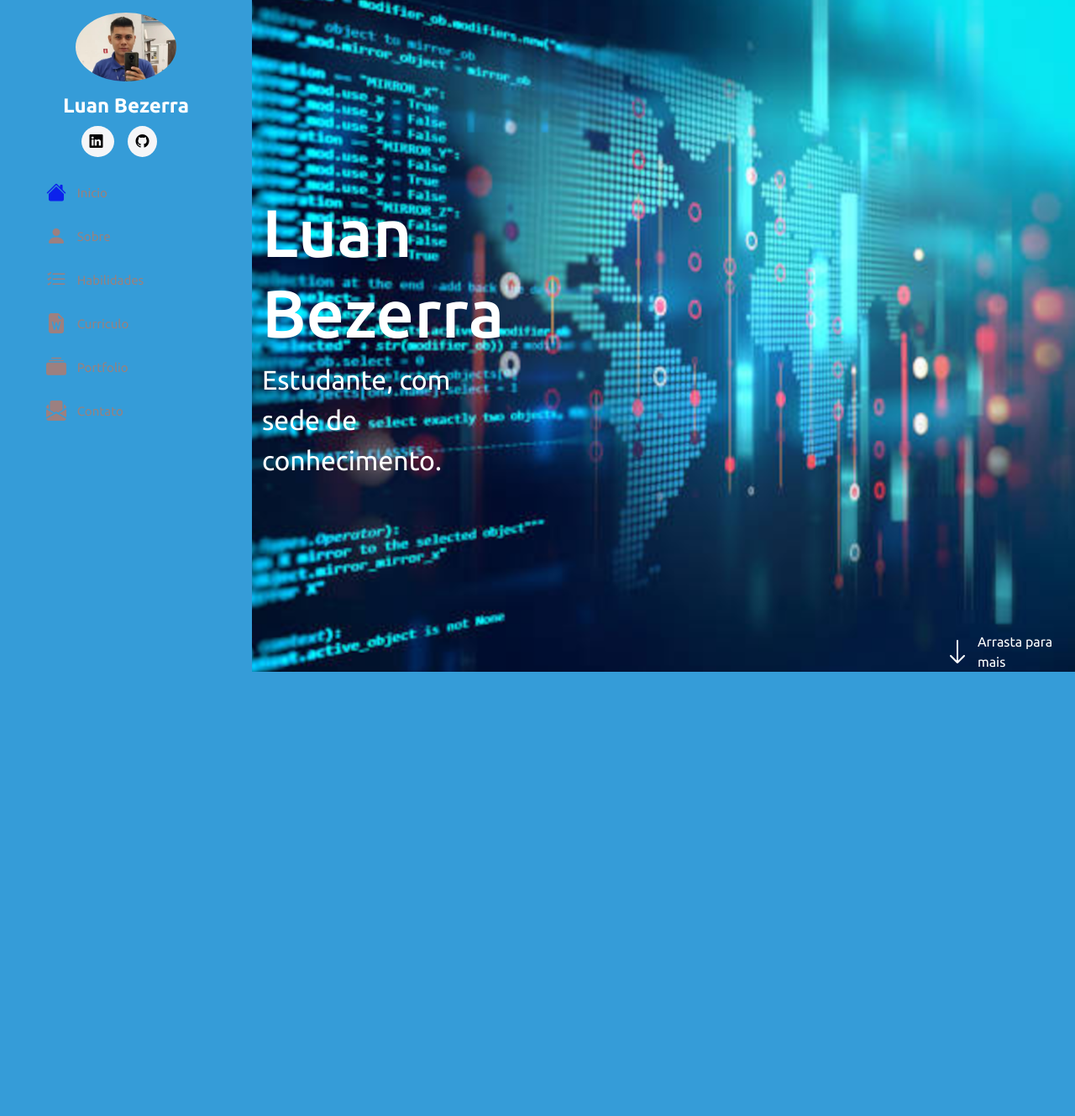
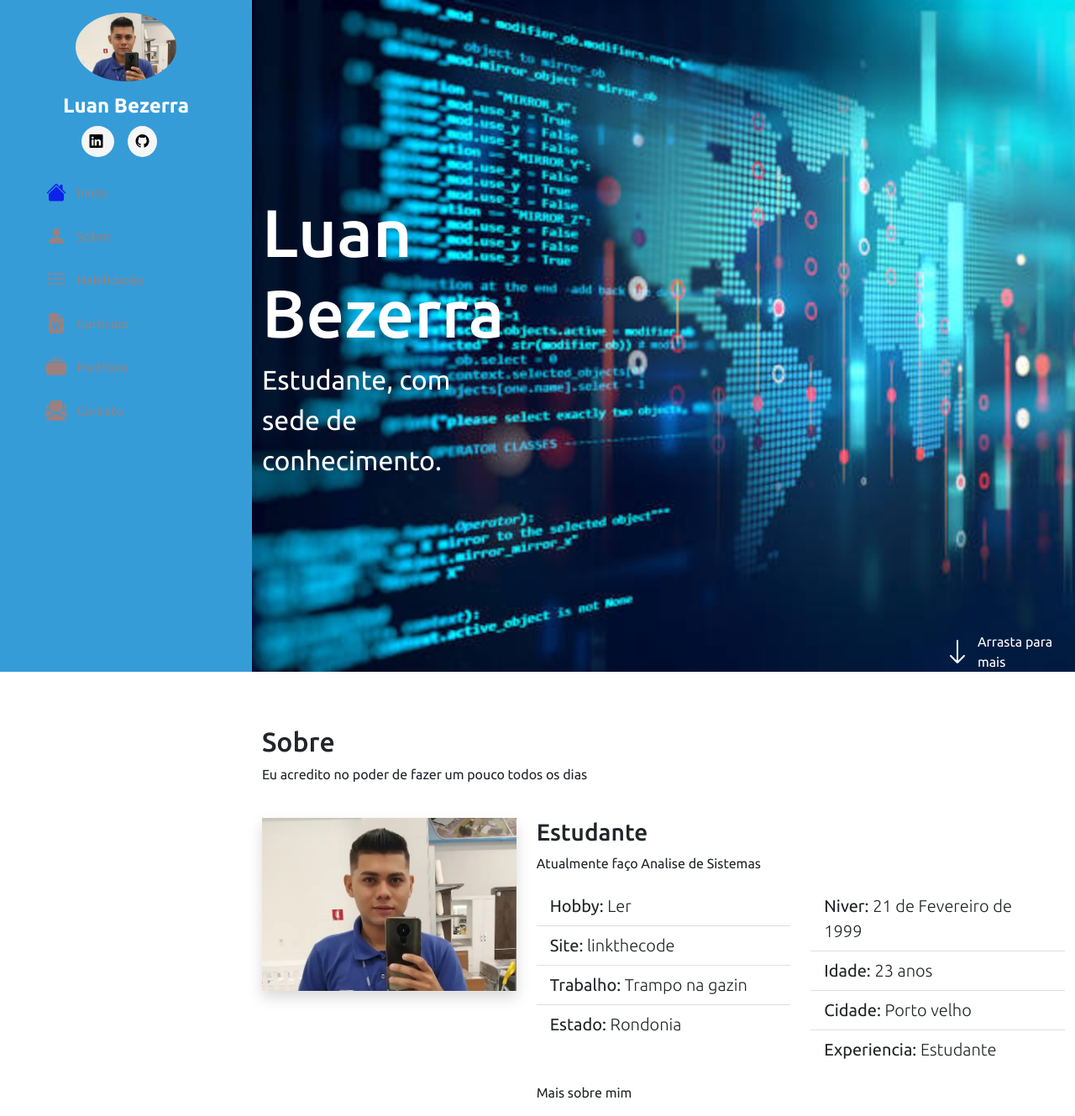
Before and after one commit to Lubeen/Portfolio, a Flask app: template Meu_Portfolio/Portfolio/templates/index.html in a window 1280 px wide. Shown: the whole page at 84% size. Before the commit the page ends 800 px from the top, so only its background shows below. Run offline with Flask 2, Linux system fonts and the light colour scheme; the template is opened without the code that fills it, so the values that code supplies are empty; some libraries are stand-ins or nearby versions.

Commit message:
scrollbar e ancoragem de menus

```diff
--- a/Meu_Portfolio/Portfolio/static/style.css
+++ b/Meu_Portfolio/Portfolio/static/style.css
@@ -163,3 +163,17 @@
 .menu-nav-active #header {
     left: 0;
 }
+
+*::-webkit-scrollbar{
+    width: 100px;
+    height: 100px;
+}
+
+*::-webkit-scrollbar-track{
+    background-color: rgb(226, 44, 44);
+    box-shadow: inset 0 0 1rem rgba(0,0,0,.8);
+}
+
+*::-webkit-scrollbar-thumb{
+    background-color: rgb(235, 60, 60);
+}
--- a/Meu_Portfolio/Portfolio/templates/index.html
+++ b/Meu_Portfolio/Portfolio/templates/index.html
@@ -30,10 +30,10 @@
     <nav id="navbar" class="nav-menu">
       <ul class="nav flex-column">
         <li class="home-nav-item">
-          <a class="nav-link active" href="#"><i class="bi bi-house-fill"></i>Inicio</a>
+          <a class="nav-link active" href="#inicio"><i class="bi bi-house-fill"></i>Inicio</a>
         </li>
         <li class="sobre-nav-item">
-          <a class="nav-link" href="#"><i class="bi bi-person-fill"></i>Sobre</a>
+          <a class="nav-link" href="#sobre"><i class="bi bi-person-fill"></i>Sobre</a>
         </li>
         <li class="habilidades-nav-item">
           <a class="nav-link" href="#"><i class="bi bi-list-check"></i>Habilidades</a>
@@ -66,7 +66,77 @@
           <div id="arraste" class="d-flex align-items-center">
 
             <i class="bi bi-arrow-down text-white pe-2 fs-2"></i></i>
-            <a href="">Arrasta para mais</a>
+            <a href="#sobre">Arrasta para mais</a>
+
+          </div>
+        </div>
+    </section>
+
+    <section class="container mt-5" id="sobre">
+      <div class="row w-100">
+        <div class="col-md-12">
+          <h2 class="pt-3">Sobre</h2>
+          <p>Eu acredito no poder de fazer um pouco todos os dias</p>
+        </div>
+      </div>
+
+      <div class="row mt-4">
+        <div class="col-md-4">
+          <img class="img-fluid shadow" src="../static/img/profiile.png" alt="">
+        </div>
+        <div class="col-md-8">
+          <h3>Estudante</h3>
+          <p>Atualmente faço Analise de Sistemas </p>
+
+          <div class="row mt-3 mb-3">
+            <div class="col-md-6">
+              <ul class="list-group list-group-flush fs-5">
+                <li class="list-group-item">
+                  Hobby:<span class="fw-lighter">
+                    Ler</span>
+                  </li>
+                <li class="list-group-item"> Site: <a href="" class="fw-lighter text-decoration-none link-dark" >
+                  linkthecode
+                </a>
+                </li>
+                <li class="list-group-item" >
+                  Trabalho: <a href="" class="fw-lighter text-decoration-none link-dark"> Trampo na gazin</a>
+                </li>
+                <li class="list-group-item">
+                  Estado:<span class="fw-lighter">
+                    Rondonia</span>
+                </li>
+              </ul>
+            </div>
+            <div class="col-md-6">
+              <ul class="list-group list-group-flush fs-5">
+                <li class="list-group-item">
+                  Niver: <span class="fw-lighter">
+                    21 de Fevereiro de 1999
+                        </span>
+                </li>
+                <li class="list-group-item">
+                  Idade: <span class="fw-lighter">
+                    23 anos
+                        </span>
+                </li>
+                <li class="list-group-item">
+                  Cidade: <span class="fw-lighter">Porto velho
+                        </span>
+                </li>
+                <li class="list-group-item">
+                  Experiencia: <span class="fw-lighter">
+                    Estudante
+                        </span>
+                </li>
+              </ul>
+
+            </div>
+          </div>
+
+          <p>
+            Mais sobre mim
+          </p>
 
         </div>
       </div>
```
Lines whose indentation alone changed are shown as unchanged.
